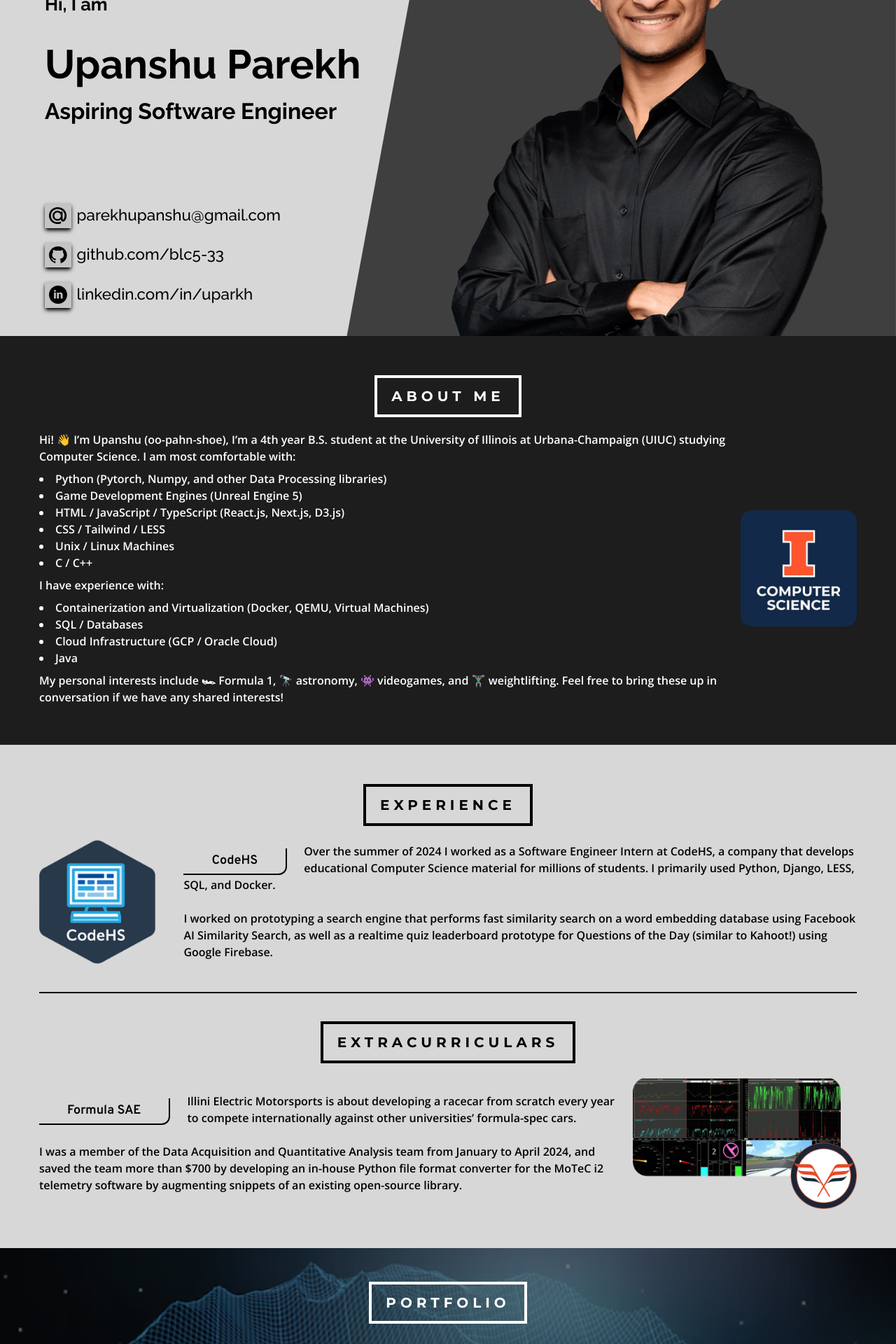
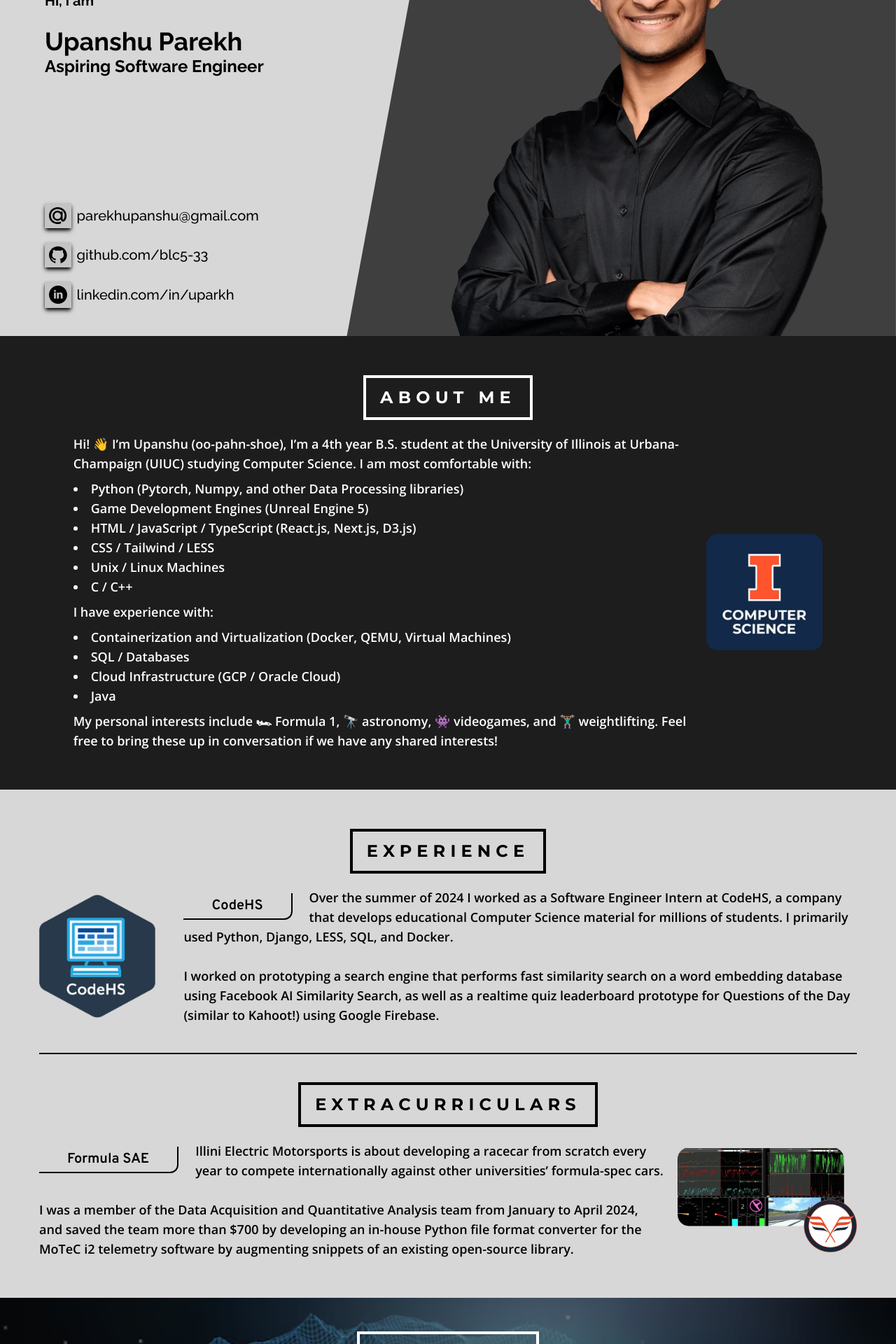
Before and after one commit to uparkh/portfolio, a Next.js app: page / in a window 1280 px wide. Shown: the part 320-2240 px from the top of the page at 70% size. Built offline with nearby package versions, Linux system fonts and the light colour scheme.

Commit message:
font sizes looking better on desktop

```diff
--- a/src/app/_components/responsive-next-image.tsx
+++ b/src/app/_components/responsive-next-image.tsx
@@ -18,24 +18,28 @@ export default function ResponsiveImage({
   let baseClasses: string;
   switch (sizeVariant) {
     case "xs":
-      baseClasses = "max-w-6 md:max-w-none w-20vw md:w-3vw lg:w-2.5vw xl:w-2vw";
+      baseClasses =
+        "max-w-6 md:max-w-none w-20vw md:w-3vw lg:w-2.5vw xl:w-2vw 2xl:w-1.5vw";
       sizes =
-        "20vw, (min-width: 768px) 3vw, (min-width: 1024px) 2.5vw, (min-width: 1280px) 2vw";
+        "20vw, (min-width: 768px) 3vw, (min-width: 1024px) 2.5vw, (min-width: 1280px) 2vw, (min-width: 1536px) 1.5vw";
       break;
     case "sm":
-      baseClasses = "max-w-10 md:max-w-none w-10vw md:w-5vw lg:w-4vw xl:w-3vw";
+      baseClasses =
+        "max-w-10 md:max-w-none w-10vw md:w-5vw lg:w-4vw xl:w-3vw 2xl:w-2vw";
       sizes =
-        "10vw, (min-width: 768px) 5vw, (min-width: 1024px) 4vw, (min-width: 1280px) 3vw";
+        "10vw, (min-width: 768px) 5vw, (min-width: 1024px) 4vw, (min-width: 1280px) 3vw, (min-width: 1536px) 2vw";
       break;
     case "md":
       baseClasses =
-        "max-w-44 md:max-w-none w-45vw md:w-20vw lg:w-15vw xl:w-13vw";
+        "max-w-44 md:max-w-none w-45vw md:w-20vw lg:w-15vw xl:w-13vw 2xl:w-10vw";
       sizes =
-        "45vw, (min-width: 768px) 20vw, (min-width: 1024px) 15vw, (min-width: 1280px) 13vw";
+        "45vw, (min-width: 768px) 20vw, (min-width: 1024px) 15vw, (min-width: 1280px) 13vw, (min-width: 1536px) 10vw";
       break;
     case "lg":
-      baseClasses = "max-w-72 md:max-w-none w-70vw md:w-30vw lg:w-25vw";
-      sizes = "70vw, (min-width: 768px) 30vw, (min-width: 1024px) 25vw";
+      baseClasses =
+        "max-w-72 md:max-w-none w-70vw md:w-30vw lg:w-25vw xl:w-20vw";
+      sizes =
+        "70vw, (min-width: 768px) 30vw, (min-width: 1024px) 25vw, (min-width: 1280px) 20vw";
       break;
   }
 
--- a/src/app/_components/resume-experience-h2.tsx
+++ b/src/app/_components/resume-experience-h2.tsx
@@ -11,7 +11,7 @@ export default function ResumeExperienceH2({
     <div
       className={`float-left mr-6 mt-2 rounded-br-xl border-b-2 border-r-2 border-black px-10 py-1 ${className}`}
     >
-      <h2 className="font-overpass text-lg font-semibold 2xl:text-3xl">
+      <h2 className="font-overpass text-lg font-semibold xl:text-xl 2xl:text-2xl">
         {children}
       </h2>
     </div>
--- a/src/app/_components/resume-link.tsx
+++ b/src/app/_components/resume-link.tsx
@@ -16,7 +16,7 @@ export default function ResumeExternalLink({
       href={href}
       target="_blank"
       rel="noreferrer noopener"
-      className={`hover:opacity-80 ${className}}`}
+      className={`hover:opacity-65 ${className}}`}
     >
       {" "}
       <span className="underline underline-offset-2">{children}</span>{" "}
--- a/src/app/_components/resume-section-h1.tsx
+++ b/src/app/_components/resume-section-h1.tsx
@@ -9,7 +9,7 @@ export default function ResumeSectionH1({
 }>): JSX.Element {
   return (
     <div className={`border-4 p-3 px-5 ${className}`}>
-      <h1 className="hyphens-auto text-center font-montserrat text-xl font-bold capitalize tracking-canyon 2xl:text-4xl">
+      <h1 className="hyphens-auto text-center font-montserrat text-xl font-bold capitalize tracking-canyon xl:text-2xl 2xl:text-3xl">
         {children}
       </h1>
     </div>
--- a/src/app/_components/resume-section-text.tsx
+++ b/src/app/_components/resume-section-text.tsx
@@ -13,7 +13,7 @@ export default function ResumeSectionText({
 }>): JSX.Element {
   return (
     <div
-      className={`text-wrap text-left font-open-sans text-base font-semibold 2xl:text-2xl ${className}`}
+      className={`text-wrap text-left font-open-sans text-base font-semibold xl:text-lg 2xl:text-xl ${className}`}
     >
       {children}
     </div>
--- a/src/app/_components/social-link.tsx
+++ b/src/app/_components/social-link.tsx
@@ -22,7 +22,7 @@ export default function SocialLink({
           sizeVariant="xs"
         />
       </div>
-      <p className="text-1.75vmax font-raleway font-medium">{text}</p>
+      <p className="font-raleway text-xl font-medium">{text}</p>
     </a>
   );
 }
--- a/src/app/page.tsx
+++ b/src/app/page.tsx
@@ -47,10 +47,12 @@ export default function Home(): JSX.Element {
         </div>
         <div className="absolute bottom-0 left-0 z-20 flex h-2/3 w-1/2 flex-col items-start justify-between p-10 font-raleway font-bold text-black lg:pl-16">
           <header>
-            <p className="text-2vmax">Hi, I am</p>
+            <p className="text-xl 2xl:text-4xl">Hi, I am</p>
             <br />
-            <h1 className="text-4.5vmax">Upanshu Parekh</h1>
-            <h4 className="text-2.5vmax">Aspiring Software Engineer</h4>
+            <h1 className="text-4xl 2xl:text-7xl">Upanshu Parekh</h1>
+            <h4 className="text-2xl 2xl:text-5xl">
+              Aspiring Software Engineer
+            </h4>
           </header>
           <ul className="flex flex-col gap-5">
             <li>
@@ -82,7 +84,7 @@ export default function Home(): JSX.Element {
       </div>
       {/* LOWER DEVICE WIDTH HERO LAYOUT <768px */}
       <div className="relative z-0 h-dvh overflow-hidden bg-gradient-to-b from-neutral-800 to-neutral-500 pt-[4.5rem] md:landscape:hidden">
-        <div className="h-9/10 absolute -bottom-12 left-0 right-0 -z-10 mx-auto">
+        <div className="absolute -bottom-12 left-0 right-0 -z-10 mx-auto h-9/10">
           <Image
             src={portrait}
             alt="Upanshu's portrait"
@@ -135,9 +137,10 @@ export default function Home(): JSX.Element {
           </div>
         </div>
       </div>
-      <div
+      <article className="flex w-full flex-col items-center bg-main-slate p-14">
+        <section
           id="about-me"
-        className="flex flex-col items-center gap-5 bg-main-slate p-14 text-white 2xl:px-28"
+          className="flex w-11/12 flex-col items-center gap-5 text-white"
         >
           <ResumeSectionH1 className="border-white">ABOUT ME</ResumeSectionH1>
           <div className="flex flex-col items-center gap-5 md:flex-row-reverse">
@@ -149,16 +152,18 @@ export default function Home(): JSX.Element {
             />
             <ResumeSectionText>
               <p>
-              Hi! 👋 I’m Upanshu (oo-pahn-shoe), I’m a 4th year B.S. student at
-              the University of Illinois at Urbana-Champaign (UIUC) studying
-              Computer Science. I am most comfortable with:
+                Hi! 👋 I’m Upanshu (oo-pahn-shoe), I’m a 4th year B.S. student
+                at the University of Illinois at Urbana-Champaign (UIUC)
+                studying Computer Science. I am most comfortable with:
               </p>
               <ul className="my-2 list-inside list-disc">
                 <li>
                   Python (Pytorch, Numpy, and other Data Processing libraries)
                 </li>
                 <li>Game Development Engines (Unreal Engine 5)</li>
-              <li>HTML / JavaScript / TypeScript (React.js, Next.js, D3.js)</li>
+                <li>
+                  HTML / JavaScript / TypeScript (React.js, Next.js, D3.js)
+                </li>
                 <li>CSS / Tailwind / LESS </li>
                 <li>Unix / Linux Machines</li>
                 <li>C / C++</li>
@@ -180,7 +185,8 @@ export default function Home(): JSX.Element {
               </p>
             </ResumeSectionText>
           </div>
-      </div>
+        </section>
+      </article>
       <div id="experience" className="bg-main-ivory p-14 text-black 2xl:px-28">
         <div className="flex flex-col items-center gap-5 border-b-2 border-black pb-10">
           <ResumeSectionH1 className="border-black">EXPERIENCE</ResumeSectionH1>
@@ -286,7 +292,7 @@ export default function Home(): JSX.Element {
         <Image
           src={fancySeparator}
           alt=""
-          className="w-5/6 max-w-52 antialiased"
+          className="w-5/6 max-w-52"
           sizes="13rem"
         />
         <div className="flex flex-col items-center gap-5 md:flex-row-reverse md:gap-10">
@@ -365,7 +371,7 @@ export default function Home(): JSX.Element {
           className="flex flex-col items-center gap-1 border-b-1 border-neutral-500 pb-4 hover:opacity-80"
         >
           <ResponsiveImage src={doubleUpArrow} alt="" sizeVariant="xs" />
-          <p className="text-md font-montserrat font-bold capitalize tracking-widest 2xl:text-xl">
+          <p className="text-md font-montserrat font-bold capitalize tracking-widest">
             BACK TO TOP
           </p>
         </a>
@@ -385,7 +391,7 @@ export default function Home(): JSX.Element {
             />
           </a>
         </div>
-        <p className="text-center font-raleway text-sm font-medium 2xl:text-lg">
+        <p className="text-center font-raleway text-sm font-medium">
           Design inspired by Tomasz Gajda.
           <br /> Customized and developed with Next.js by Upanshu Parekh.
         </p>
--- a/tailwind.config.ts
+++ b/tailwind.config.ts
@@ -27,25 +27,15 @@ export default {
         "open-sans": "var(--font-open-sans), sans-serif",
         overpass: "var(--font-overpass), sans-serif",
       },
-      fontSize: {
-        "1vmax": "1vmax",
-        "1.25vmax": "1.25vmax",
-        "1.5vmax": "1.5vmax",
-        "1.75vmax": "1.75vmax",
-        "2vmax": "2vmax",
-        "2.5vmax": "2.5vmax",
-        "3vmax": "3vmax",
-        "3.5vmax": "3.5vmax",
-        "4vmax": "4vmax",
-        "4.5vmax": "4.5vmax",
-        "5vmax": "5vmax",
-      },
       width: {
         "1/8": "12.5%",
         "1/10": "10%",
         "1/15": "6.666666666666667%",
         "1/20": "5%",
         "1vw": "1vw",
+        "1.25vw": "1.25vw",
+        "1.5vw": "1.5vw",
+        "1.75vw": "1.75vw",
         "2vw": "2vw",
         "3vw": "3vw",
         "4vw": "4vw",
```
Lines whose indentation alone changed are shown as unchanged.
